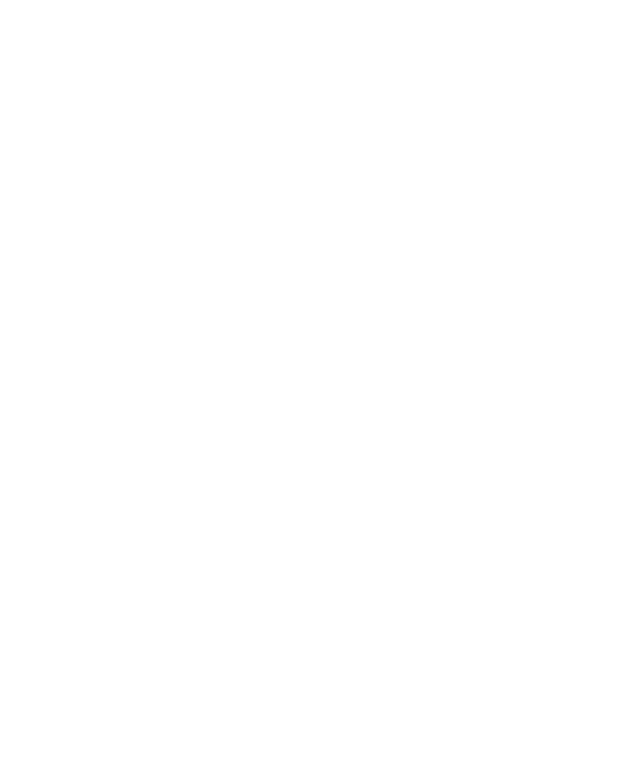
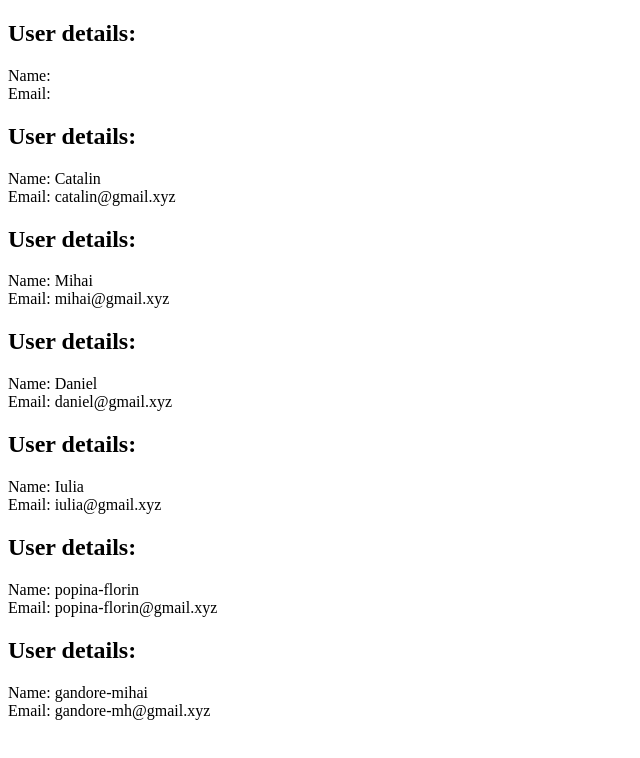
Before and after one commit to Catalin12/introduction-to-angular, an Angular app in the folder component-interaction/: page / in a window 1280 px wide. Shown: the top 758 px of the page, without its empty margins (0-640 px from the left). Built offline with nearby package versions, Linux system fonts and the light colour scheme.

Commit message:
added the functionalities of the task

```diff
--- a/component-interaction/src/app/app.component.html
+++ b/component-interaction/src/app/app.component.html
@@ -0,0 +1,2 @@
+<user-details></user-details>
+<user-list></user-list>
--- a/component-interaction/src/app/app.component.ts
+++ b/component-interaction/src/app/app.component.ts
@@ -1,4 +1,5 @@
 import { Component } from '@angular/core';
+import { UserModel } from './user.model';
 
 @Component({
 	selector: 'app-root',
@@ -6,5 +7,5 @@
 	styleUrls: ['./app.component.css']
 })
 export class AppComponent {
-	title = 'component-interaction';
+	public users: UserModel[] = [];
 }
--- a/component-interaction/src/app/user-details/user-details.component.html
+++ b/component-interaction/src/app/user-details/user-details.component.html
@@ -0,0 +1,3 @@
+<h2>User details:</h2>
+<div>Name: {{user?.name}}</div>
+<div>Email: {{user?.email}}</div>
--- a/component-interaction/src/app/user-details/user-details.component.ts
+++ b/component-interaction/src/app/user-details/user-details.component.ts
@@ -1,4 +1,6 @@
-import { Component } from '@angular/core';
+import { Component, Input } from '@angular/core';
+
+import { UserModel } from '../user.model';
 
 @Component({
 	selector: 'user-details',
@@ -6,5 +8,6 @@
 	styleUrls: ['./user-details.component.css']
 })
 export class UserDetailsComponent {
-
+	@Input()
+	public user?: UserModel;
 }
--- a/component-interaction/src/app/user-list/user-list.component.html
+++ b/component-interaction/src/app/user-list/user-list.component.html
@@ -0,0 +1 @@
+<user-details *ngFor="let user of users" [user]="user"></user-details>
--- a/component-interaction/src/app/user-list/user-list.component.ts
+++ b/component-interaction/src/app/user-list/user-list.component.ts
@@ -1,10 +1,46 @@
-import { Component } from '@angular/core';
+import { Component, Input, OnInit } from '@angular/core';
+
+import { UserModel } from '../user.model';
 
 @Component({
 	selector: 'user-list',
 	templateUrl: './user-list.component.html',
 	styleUrls: ['./user-list.component.css']
 })
-export class UserListComponent {
+export class UserListComponent implements OnInit {
+	@Input()
+	public users: UserModel[] = [];
 
+	public ngOnInit(): void {
+		this.prepareUsers();
+	}
+	private prepareUsers(): void {
+		this.users = [
+			{
+				name: "Catalin",
+				email: "catalin@gmail.xyz"
+			},
+			{
+				name: "Mihai",
+				email: "mihai@gmail.xyz"
+			},
+			{
+				name: "Daniel",
+				email: "daniel@gmail.xyz"
+			},
+			{
+				name: "Iulia",
+				email: "iulia@gmail.xyz"
+			},
+			{
+				name: "popina-florin",
+				email: "popina-florin@gmail.xyz"
+			},
+			{
+				name: "gandore-mihai",
+				email: "gandore-mh@gmail.xyz"
+			}
+
+		]
+	}
 }
--- /dev/null
+++ b/component-interaction/src/app/user.model.ts
@@ -0,0 +1,4 @@
+export class UserModel {
+	public name: string = "";
+	public email: string = "";
+}
```
